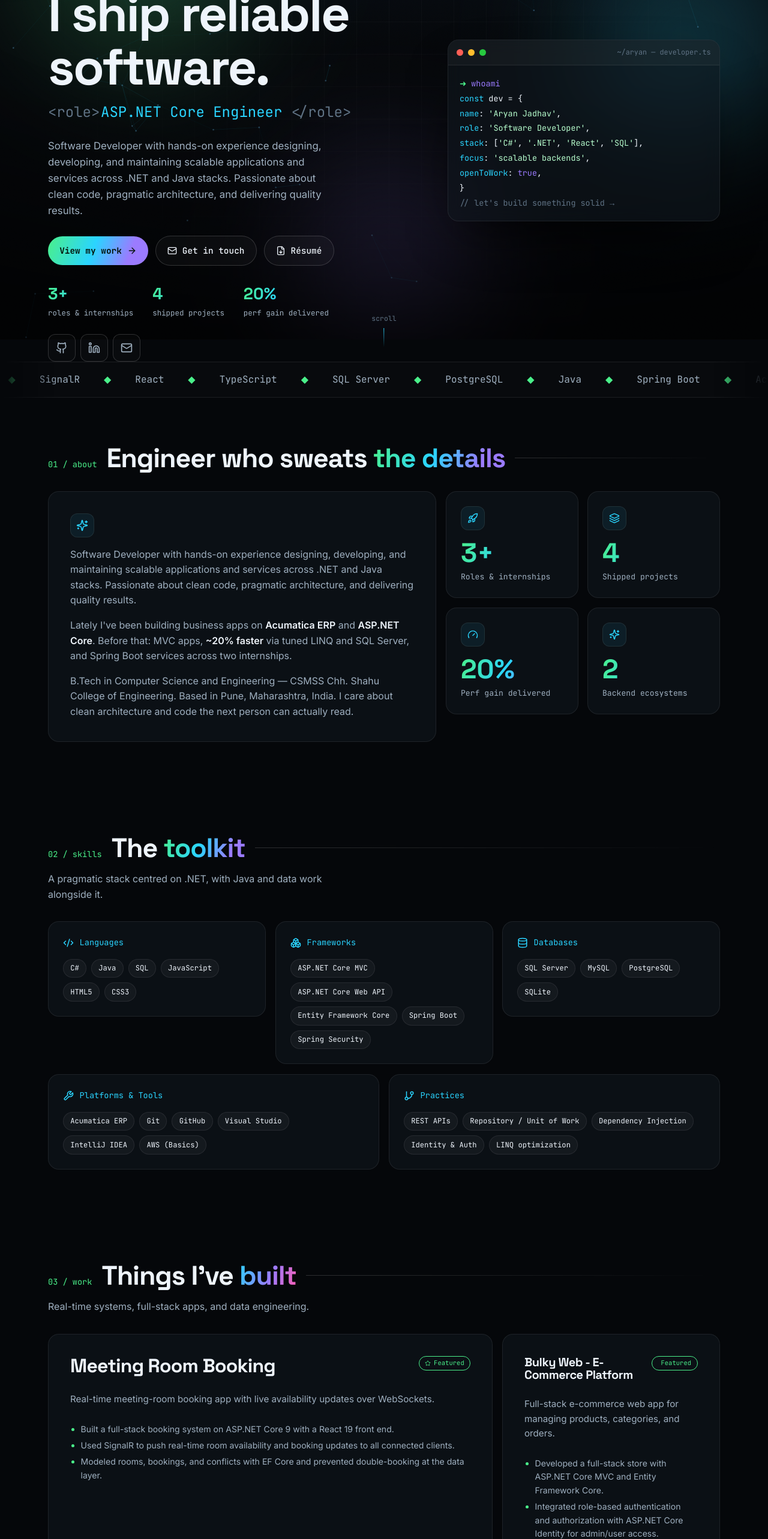
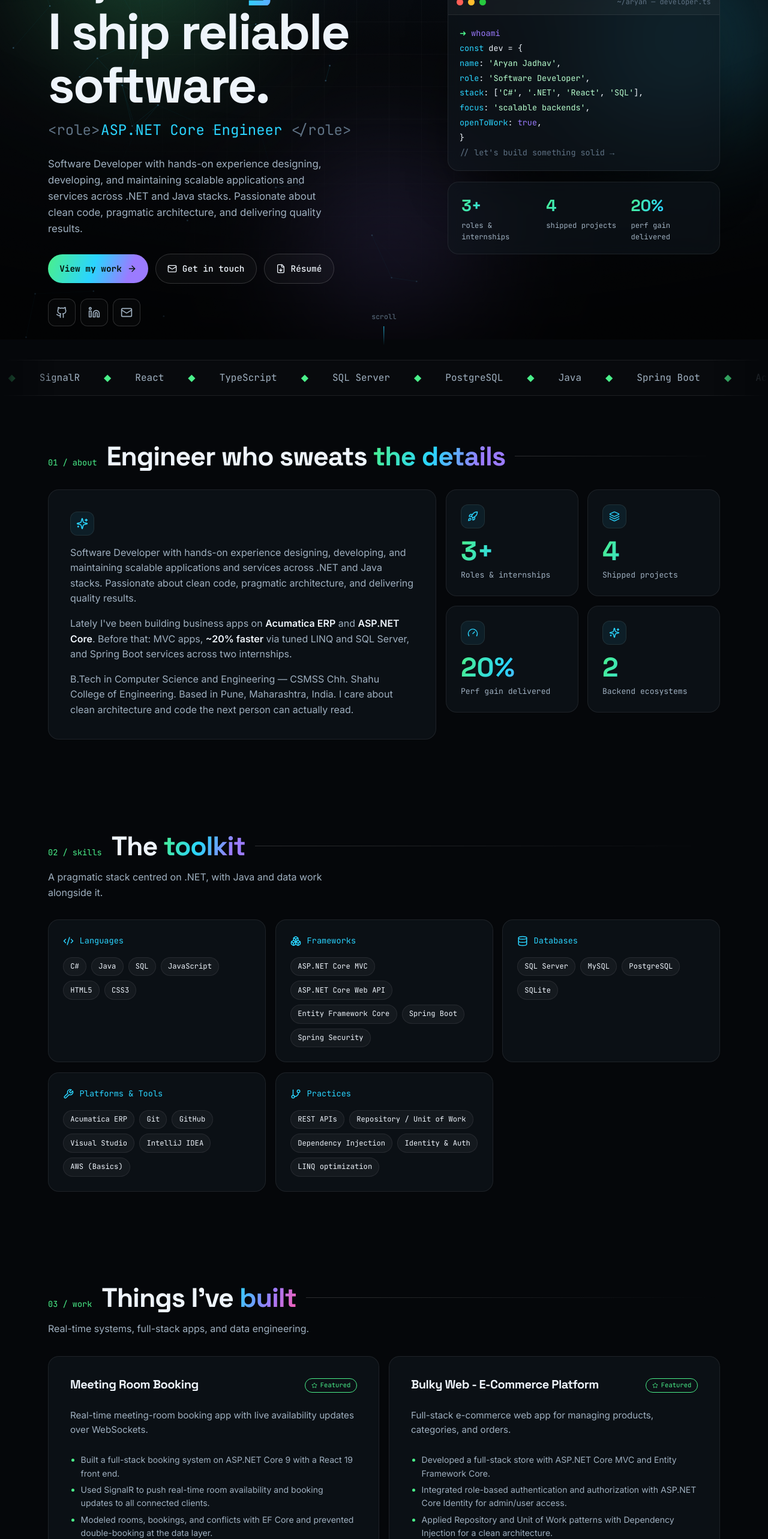
Before and after one commit to aryanjadhav-developer/aryan-portfolio, a React (Vite) app in the folder frontend/: page / in a window 1280 px wide. Shown: the part 234-2800 px from the top of the page at 60% size. Built offline with nearby package versions, Linux system fonts and the light colour scheme; no server answers.

Commit message:
fix(frontend): balance hero, uniform skills/projects grids, separate education section

```diff
--- a/frontend/src/components/Experience.tsx
+++ b/frontend/src/components/Experience.tsx
@@ -23,7 +23,14 @@ export default function Experience({ profile }: { profile: Profile }) {
           ))}
         </div>
 
-        <div className="bento" style={{ marginTop: '1rem' }}>
+        <Reveal>
+          <div className="shead" style={{ marginTop: 'clamp(2.5rem, 5vw, 3.5rem)' }}>
+            <span className="idx">04 · more</span>
+            <h3 style={{ fontSize: 'clamp(1.3rem, 3vw, 1.8rem)' }}>Education &amp; <span className="grad-text">certifications</span></h3>
+            <span className="rule" />
+          </div>
+        </Reveal>
+        <div className="bento">
           <Reveal className="col-6">
             <div className="glass spot pad-lg" style={{ height: '100%' }}>
               <div className="skill-head"><GraduationCap size={18} /> Education</div>
--- a/frontend/src/components/Hero.tsx
+++ b/frontend/src/components/Hero.tsx
@@ -73,12 +73,6 @@ export default function Hero({ profile }: { profile: Profile }) {
             <a className="btn" href="/Aryan_Jadhav_Resume.pdf" target="_blank" rel="noopener"><FileDown size={16} /> Résumé</a>
           </motion.div>
 
-          <motion.div className="hero-stats" initial={{ opacity: 0 }} animate={{ opacity: 1 }} transition={{ delay: 0.9, duration: 0.6 }}>
-            <div className="hstat"><div className="n grad-text"><Counter to={3} suffix="+" /></div><div className="l">roles & internships</div></div>
-            <div className="hstat"><div className="n grad-text"><Counter to={4} /></div><div className="l">shipped projects</div></div>
-            <div className="hstat"><div className="n grad-text"><Counter to={20} suffix="%" /></div><div className="l">perf gain delivered</div></div>
-          </motion.div>
-
           <div className="hero-socials">
             <Magnetic strength={0.5}><a className="icon-link" href={profile.github} target="_blank" rel="noopener" aria-label="GitHub"><Github size={20} /></a></Magnetic>
             <Magnetic strength={0.5}><a className="icon-link" href={profile.linkedin} target="_blank" rel="noopener" aria-label="LinkedIn"><Linkedin size={20} /></a></Magnetic>
@@ -86,6 +80,7 @@ export default function Hero({ profile }: { profile: Profile }) {
           </div>
         </div>
 
+        <div className="hero-right">
         <motion.div style={{ y: termY, rotate: termRot }} initial={{ opacity: 0, scale: 0.94 }} animate={{ opacity: 1, scale: 1 }} transition={{ duration: 0.8, delay: 0.25, ease: [0.22, 1, 0.36, 1] }} aria-hidden="true">
           <div className="terminal glass">
             <div className="terminal-bar">
@@ -105,6 +100,13 @@ export default function Hero({ profile }: { profile: Profile }) {
             </div>
           </div>
         </motion.div>
+
+          <motion.div className="hero-stats glass" initial={{ opacity: 0, y: 12 }} whileInView={{ opacity: 1, y: 0 }} viewport={{ once: true }} transition={{ duration: 0.6 }}>
+            <div className="hstat"><div className="n grad-text"><Counter to={3} suffix="+" /></div><div className="l">roles &amp; internships</div></div>
+            <div className="hstat"><div className="n grad-text"><Counter to={4} /></div><div className="l">shipped projects</div></div>
+            <div className="hstat"><div className="n grad-text"><Counter to={20} suffix="%" /></div><div className="l">perf gain delivered</div></div>
+          </motion.div>
+        </div>
       </div>
 
       <div className="scroll-cue"><span>scroll</span><span className="bar" /></div>
--- a/frontend/src/components/Projects.tsx
+++ b/frontend/src/components/Projects.tsx
@@ -1,8 +1,6 @@
 import { Github, ExternalLink, Star } from 'lucide-react'
 import { motion, stagger, staggerItem, SectionHeading, TiltCard } from './motion'
 import type { Project } from '../types'
-
-const SPANS = ['col-8', 'col-4', 'col-6', 'col-6', 'col-4', 'col-4', 'col-4']
 
 export default function Projects({ projects }: { projects: Project[] }) {
   const ordered = [...projects].sort((a, b) => Number(b.featured) - Number(a.featured))
@@ -12,10 +10,9 @@ export default function Projects({ projects }: { projects: Project[] }) {
         <SectionHeading idx="03 / work" title={<>Things I&apos;ve <span className="grad-text-warm">built</span></>} sub="Real-time systems, full-stack apps, and data engineering." />
         <motion.div className="bento" variants={stagger} initial="hidden" whileInView="show" viewport={{ once: true, margin: '-40px' }}>
           {ordered.map((p, i) => {
-            const big = i === 0
             return (
-              <motion.div className={SPANS[i] ?? 'col-4'} variants={staggerItem} key={p.slug}>
-                <TiltCard as="article" className={`glass spot pad-lg project ${big ? 'feature' : ''}`} max={5}>
+              <motion.div className="col-6" variants={staggerItem} key={p.slug}>
+                <TiltCard as="article" className="glass spot pad-lg project" max={5}>
                   <div className="ptop">
                     <h3>{p.title}</h3>
                     {p.featured
@@ -23,7 +20,7 @@ export default function Projects({ projects }: { projects: Project[] }) {
                       : <span className="num-badge">0{i + 1}</span>}
                   </div>
                   <p className="summary">{p.summary}</p>
-                  <ul>{p.highlights.slice(0, big ? 4 : 2).map((h, j) => <li key={j}>{h}</li>)}</ul>
+                  <ul>{p.highlights.slice(0, 3).map((h, j) => <li key={j}>{h}</li>)}</ul>
                   <div className="tech">{p.tech.map((t) => <span className="chip" key={t}>{t}</span>)}</div>
                   <div className="links">
                     {p.repoUrl && <a href={p.repoUrl} target="_blank" rel="noopener"><Github size={15} /> Code</a>}
--- a/frontend/src/components/Skills.tsx
+++ b/frontend/src/components/Skills.tsx
@@ -9,8 +9,8 @@ const ICONS: Record<string, typeof Code2> = {
   'Platforms & Tools': Wrench,
   Practices: GitBranch,
 }
-// col span per category index for an asymmetric bento
-const SPANS = ['col-4', 'col-4', 'col-4', 'col-6', 'col-6']
+// uniform 3-column grid — every card the same width, aligned
+const SPANS = ['col-4', 'col-4', 'col-4', 'col-4', 'col-4']
 
 export default function Skills({ profile }: { profile: Profile }) {
   return (
--- a/frontend/src/styles.css
+++ b/frontend/src/styles.css
@@ -159,7 +159,7 @@ h1, h2, h3, h4 { font-family: var(--font-display); line-height: 1.05; margin: 0;
 }
 
 /* ---------- Hero ---------- */
-.hero { min-height: 100svh; display: flex; align-items: center; padding-top: 66px; position: relative; }
+.hero { min-height: 100svh; display: flex; align-items: center; padding-top: 96px; padding-bottom: clamp(3rem, 7vh, 5rem); position: relative; }
 .hero-grid { display: grid; grid-template-columns: 1.15fr 0.85fr; gap: clamp(1.5rem, 4vw, 3.5rem); align-items: center; width: 100%; }
 @media (max-width: 940px) { .hero-grid { grid-template-columns: 1fr; gap: 2.5rem; } }
 .hero-badge { display: inline-flex; align-items: center; gap: 0.5rem; font-family: var(--font-mono); font-size: 0.8rem; color: var(--neon); padding: 0.4rem 0.85rem; border: 1px solid var(--glass-border); border-radius: 999px; background: rgba(255,255,255,0.03); margin-bottom: 1.4rem; }
@@ -178,10 +178,14 @@ h1, h2, h3, h4 { font-family: var(--font-display); line-height: 1.05; margin: 0;
 .scroll-cue .bar { width: 1px; height: 32px; background: linear-gradient(var(--cyan), transparent); }
 @media (max-width: 940px), (max-height: 760px) { .scroll-cue { display: none; } }
 
-/* Hero stats strip */
-.hero-stats { display: flex; gap: 2rem; margin-top: 1.6rem; flex-wrap: wrap; }
+/* Hero right column (terminal + stats) */
+.hero-right { display: flex; flex-direction: column; gap: 1.1rem; justify-content: center; }
+
+/* Hero stats strip — glass card under the terminal, balances the column */
+.hero-stats { display: flex; gap: 1rem; padding: 1.1rem 1.4rem; justify-content: space-between; flex-wrap: wrap; }
+.hstat { flex: 1; min-width: 92px; }
 .hstat .n { font-family: var(--font-display); font-size: 1.7rem; font-weight: 700; }
-.hstat .l { font-size: 0.78rem; color: var(--text-muted); font-family: var(--font-mono); }
+.hstat .l { font-size: 0.76rem; color: var(--text-muted); font-family: var(--font-mono); margin-top: 0.1rem; }
 
 /* Terminal (hero right) */
 .terminal { border-radius: var(--radius); overflow: hidden; box-shadow: 0 40px 100px -40px rgba(0,0,0,0.9); transform-style: preserve-3d; }
@@ -206,6 +210,9 @@ h1, h2, h3, h4 { font-family: var(--font-display); line-height: 1.05; margin: 0;
   .col-6 { grid-column: span 6; } .col-4 { grid-column: span 4; } .col-8 { grid-column: span 8; } .col-3 { grid-column: span 3; } .col-5 { grid-column: span 5; } .col-7 { grid-column: span 7; }
 }
 .pad { padding: 1.5rem; } .pad-lg { padding: clamp(1.5rem, 3vw, 2.25rem); }
+/* bento cells + their cards fill the row height so everything aligns */
+.bento > * { height: 100%; }
+.bento > * > .glass, .bento > * > .project { height: 100%; }
 
 /* About */
 .about p { color: var(--text-muted); margin: 0 0 1rem; }
```
